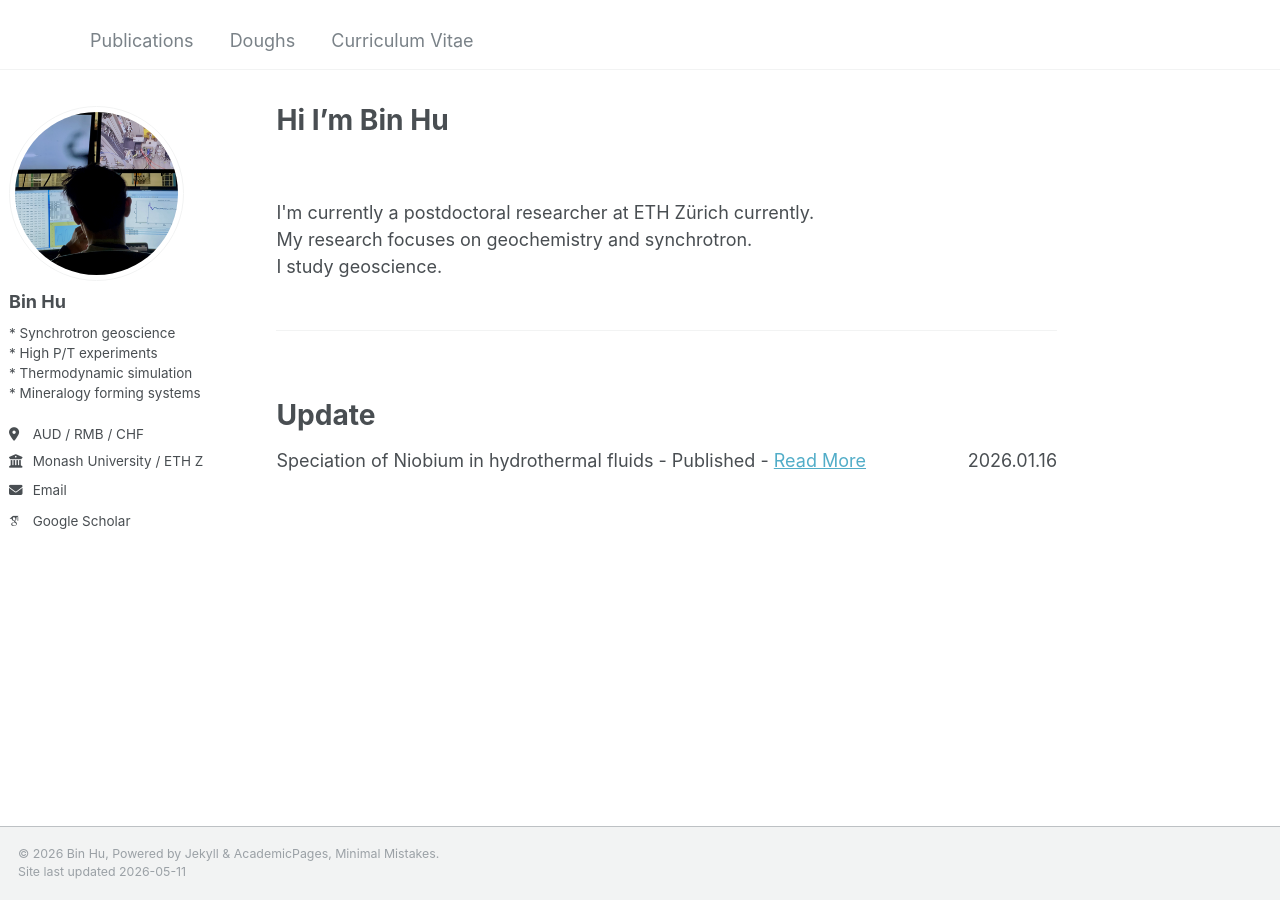
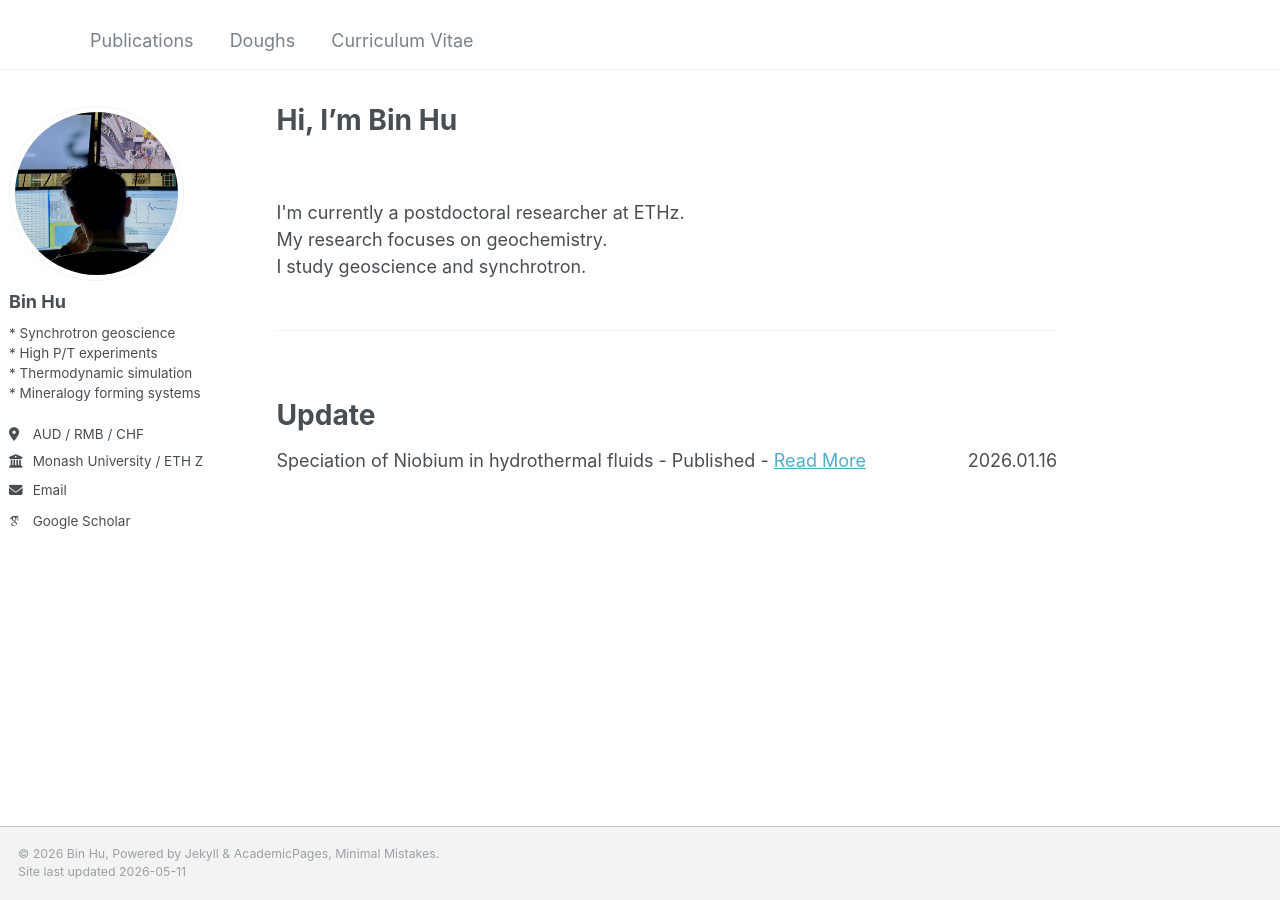
Before and after one commit to bhchemx/bhchemx.github.io, a Jekyll site: the page built from _pages/about.md, in a window 1280 px wide. Built offline with Jekyll 4.4.1, drawn with Linux system fonts in a browser that asks for light colours; some web fonts are replaced.

Commit message:
Update about.md

```diff
--- a/_pages/about.md
+++ b/_pages/about.md
@@ -1,6 +1,6 @@
 ---
 permalink: /
-title: "Hi I'm Bin Hu"
+title: "Hi, I'm Bin Hu"
 author_profile: true
 redirect_from:
   - /about/
@@ -11,9 +11,9 @@ redirect_from:
 
 <div style="display: flex; justify-content: space-between; font-size: 1em;">
     <span>
-      I'm currently a postdoctoral researcher at ETH Zürich currently.<br>
-      My research focuses on geochemistry and synchrotron.<br>
-      I study geoscience.<br>
+      I'm currently a postdoctoral researcher at ETHz.<br>
+      My research focuses on geochemistry.<br>
+      I study geoscience and synchrotron.<br>
     </span>
 </div>
 
```
